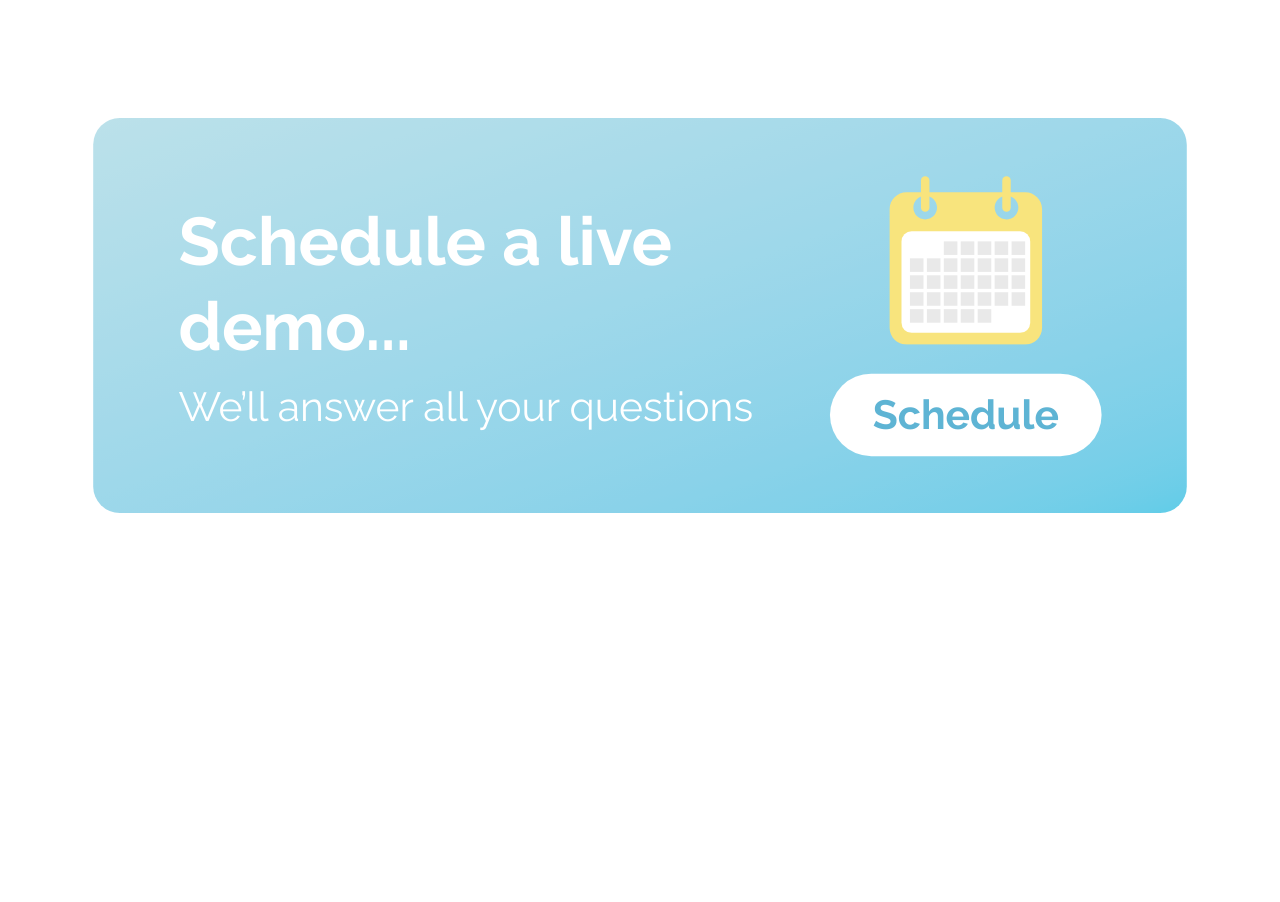
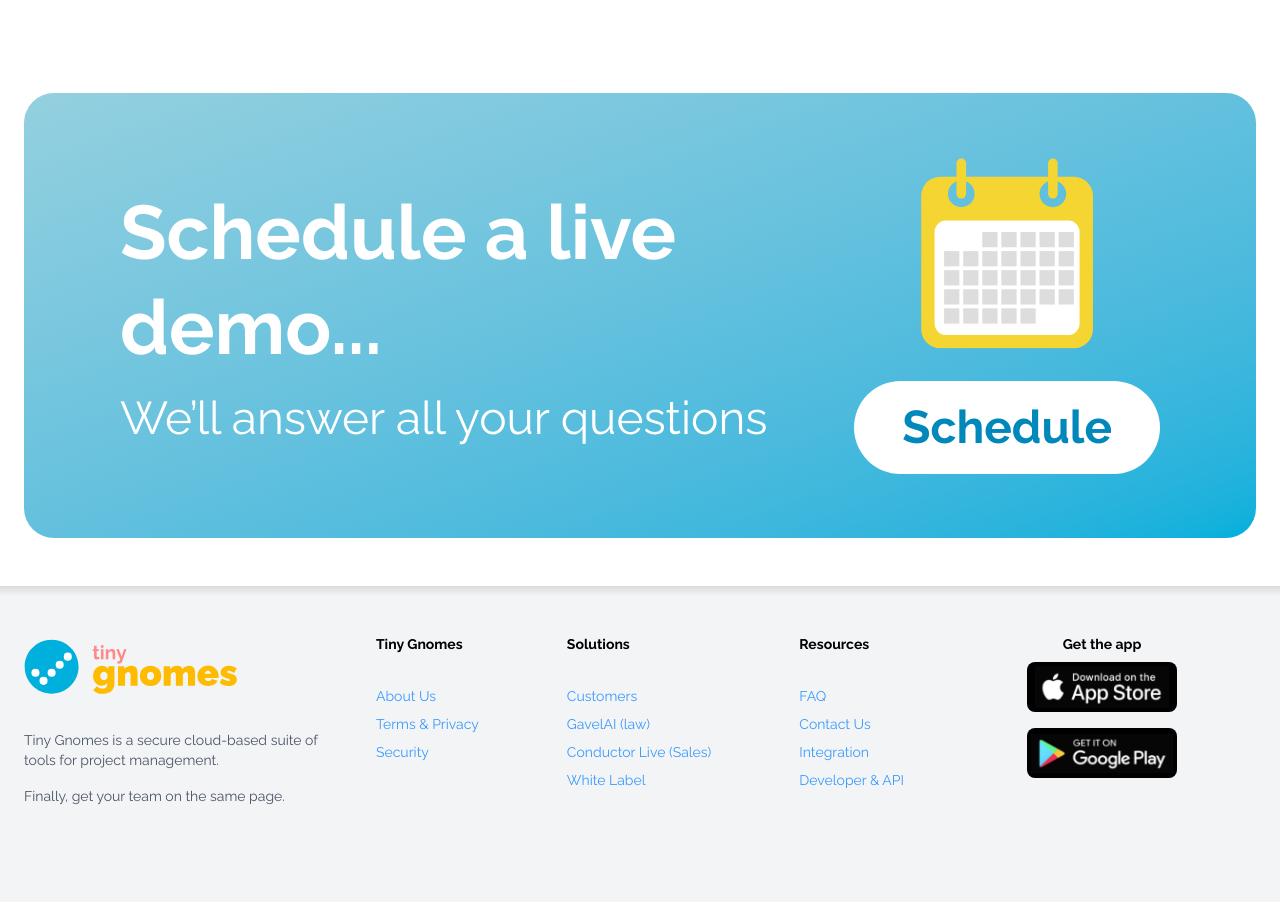
Before and after one commit to tinygnomes/Website, a website: page website/index.html in a window 1280 px wide. Shown: the part 4458-5360 px from the top of the page. Before the commit the page ends 5044 px from the top, so only its background shows below. Drawn offline with nearby package versions, Linux system fonts and the light colour scheme; files that its build step writes are made by us from their sources; a web font is replaced by a local one.

Commit message:
Implemented footer

```diff
--- a/kg/03_work_backlog.md
+++ b/kg/03_work_backlog.md
@@ -8,13 +8,13 @@ When a task is complete, mark it as done `[x]` and move it to the "Done" section
 - [ ] Add all the other pages
 
 ## In Progress
-- [ ] Add the footer to index.html
 
 ## Future Ideas & Technical Debt
 - [ ] Review fonts used in the pages, remove unused fonts
 - [ ] Implement scrolling of the various logos in the trusted-by section
 
 ## Recently Done
+- [x] Add the footer to index.html
 - [x] Add the schedule demo section
 - [x] Add the testimonials section
 - [x] Add the misc section (links)
--- a/website/index.html
+++ b/website/index.html
@@ -557,13 +557,76 @@
         </div>
       </section>
     </main>
+    <footer class="bg-gray-100 pt-12 pb-24 relative footer-top-shadow">
+      <div class="container mx-auto px-6 flex flex-wrap justify-between text-sm">
+        <div class="w-full md:w-1/4 mb-8 md:mb-0">
+          <img src="assets/tg.svg" alt="TinyGnomes Logo" class="h-16 mb-4" />
+          <p class="text-gray-600 mt-8">Tiny Gnomes is a secure cloud-based suite of tools for project management.</p>
+          <p class="text-gray-600 mt-4">Finally, get your team on the same page.</p>
+        </div>
+        <div class="w-full md:w-1/2 flex justify-around">
+          <div class="space-y-2">
+            <h6 class="font-bold">Tiny Gnomes</h6>
+            <a href="./about" class="block text-light-blue hover:underline mt-8">About Us</a>
+            <a href="./terms" class="block text-light-blue hover:underline">Terms & Privacy</a>
+            <a href="./security" class="block text-light-blue hover:underline">Security</a>
+          </div>
+          <div class="space-y-2">
+            <h6 class="font-bold">Solutions</h6>
+            <a href="./" class="block text-light-blue hover:underline mt-8">Customers</a>
+            <a href="./white-label" class="block text-light-blue hover:underline">GavelAI (law)</a>
+            <a href="./white-label" class="block text-light-blue hover:underline">Conductor Live (Sales)</a>
+            <a href="./white-label" class="block text-light-blue hover:underline">White Label</a>
+          </div>
+          <div class="space-y-2">
+            <h6 class="font-bold">Resources</h6>
+            <a href="./faq" class="block text-light-blue hover:underline mt-8">FAQ</a>
+            <a href="./contact" class="block text-light-blue hover:underline">Contact Us</a>
+            <a href="./integration" class="block text-light-blue hover:underline">Integration</a>
+            <a href="./api" class="block text-light-blue hover:underline">Developer & API</a>
+          </div>
+        </div>
+        <div class="w-full md:w-1/4 mt-8 md:mt-0 flex flex-col items-center">
+          <h6 class="font-bold mb-2">Get the app</h6>
+          <div class="flex flex-col space-y-4">
+            <a
+              href="https://www.tinygnomes.com/app"
+              rel="noopener"
+              class="w-[150px] h-[50px] bg-black rounded-lg flex justify-center items-center p-1"
+            >
+              <img src="assets/app-store.png" alt="Download on the App Store" class="object-contain h-full" />
+            </a>
+            <a
+              href="https://www.tinygnomes.com/app"
+              rel="noopener"
+              class="w-[150px] h-[50px] bg-black rounded-lg flex justify-center items-center p-1"
+            >
+              <img src="assets/google-play.png" alt="Get it on Google Play" class="object-contain h-full" />
+            </a>
+          </div>
+        </div>
+      </div>
+      <div class="cookie-policy fixed bottom-4 inset-x-0 flex justify-center items-center z-50" style="display: none">
+        <div class="bg-white rounded-lg shadow-2xl p-4 flex items-center justify-between gap-6 max-w-2xl mx-4">
+          <p class="text-sm text-gray-700">
+            This website only uses technical cookies (if you login).
+            <a href="./terms" class="text-light-blue hover:underline">Learn More…</a>
+          </p>
+          <div class="flex-shrink-0">
+            <button class="cookie-accept-button text-sm font-semibold py-2 px-4 rounded-lg bg-gray-200 hover:bg-gray-300 text-gray-800">
+              Ok
+            </button>
+          </div>
+        </div>
+      </div>
+    </footer>
     <script>
       const animatedSections = [
         document.getElementById("features"),
         document.getElementById("trusted-by"),
         document.getElementById("testimonials"),
         document.getElementById("misc"),
-        document.getElementById("schedule-demo")
+        document.getElementById("schedule-demo"),
       ];
 
       function handleScroll() {
@@ -586,6 +649,23 @@
 
       window.addEventListener("scroll", handleScroll);
       handleScroll();
+
+      document.addEventListener("DOMContentLoaded", function () {
+        const cookiePolicy = document.querySelector(".cookie-policy");
+        const acceptButton = document.querySelector(".cookie-accept-button");
+
+        if (cookiePolicy && acceptButton) {
+          // Check if the user has already accepted the cookies
+          if (!localStorage.getItem("cookieConsent")) {
+            cookiePolicy.style.display = "flex";
+          }
+
+          acceptButton.addEventListener("click", function () {
+            localStorage.setItem("cookieConsent", "true");
+            cookiePolicy.style.display = "none";
+          });
+        }
+      });
     </script>
   </body>
 </html>
--- a/website/src/input.css
+++ b/website/src/input.css
@@ -27,3 +27,14 @@
 #features, #trusted-by, #testimonials, #misc, #schedule-demo {
     transition: transform 0.1s linear, opacity 0.1s linear;
 }
+
+
+.footer-top-shadow::before {
+    content: "";
+    position: absolute;
+    top: 0;
+    left: 0;
+    right: 0;
+    height: 10px;
+    background: linear-gradient(to bottom, rgba(0, 0, 0, 0.1), transparent);
+}
```
Also changed, not shown: website/assets/app-store.png (added), website/assets/google-play.png (added).
